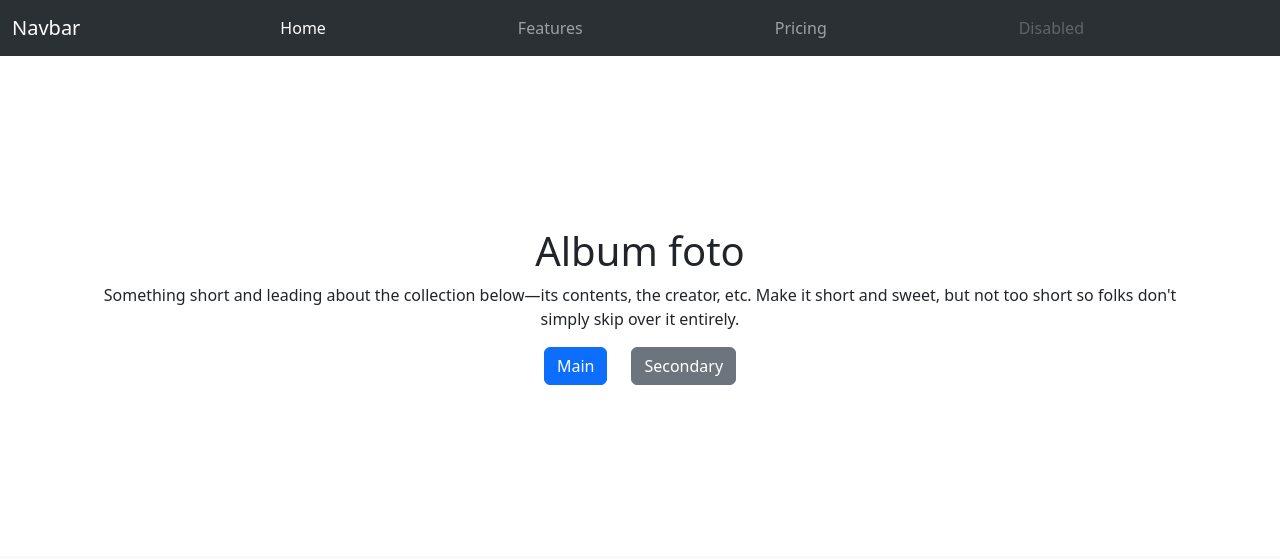
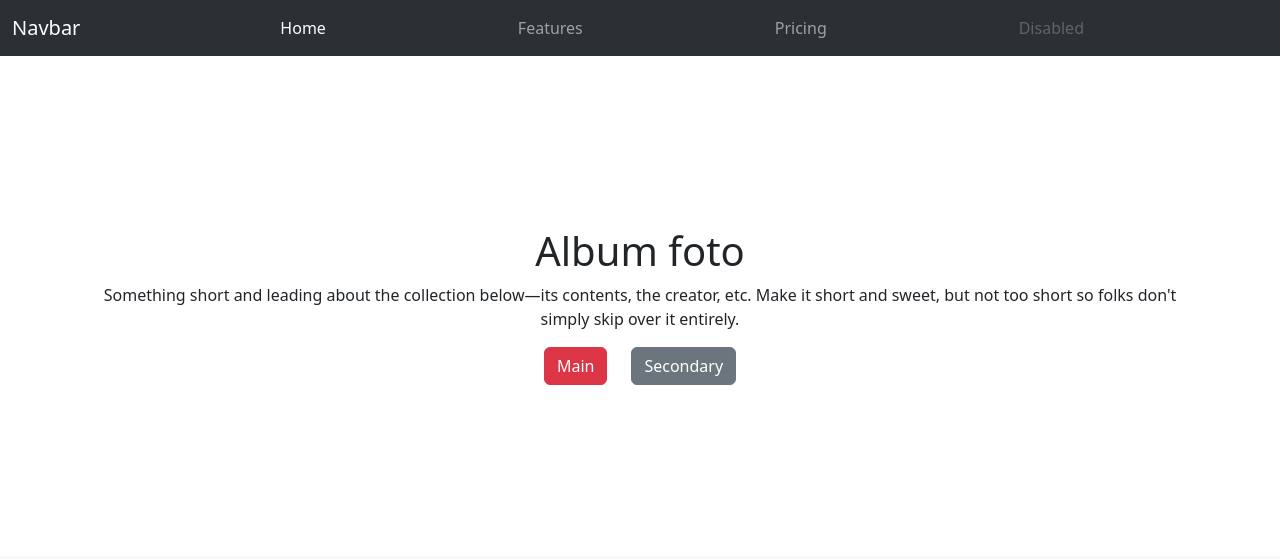
Before and after one commit to Angy0821/bootstrap-third, a plain HTML site: page index.html in a window 1280 px wide. Shown: the top 559 px of the page. Drawn offline with nearby package versions, Linux system fonts and the light colour scheme.

Commit message:
change button color

```diff
--- a/index.html
+++ b/index.html
@@ -28,7 +28,7 @@
                 <h1>Album foto</h1>
                 <p>Something short and leading about the collection below—its contents, the creator, etc. Make it short and sweet, but not too short so folks don't simply skip over it entirely.</p>
                 <div class="d-flex gap-4">
-                    <button class="btn btn-primary">Main</button>
+                    <button class="btn btn-danger">Main</button>
                     <button class="btn btn-secondary">Secondary</button>
                 </div>
             </div>
```
